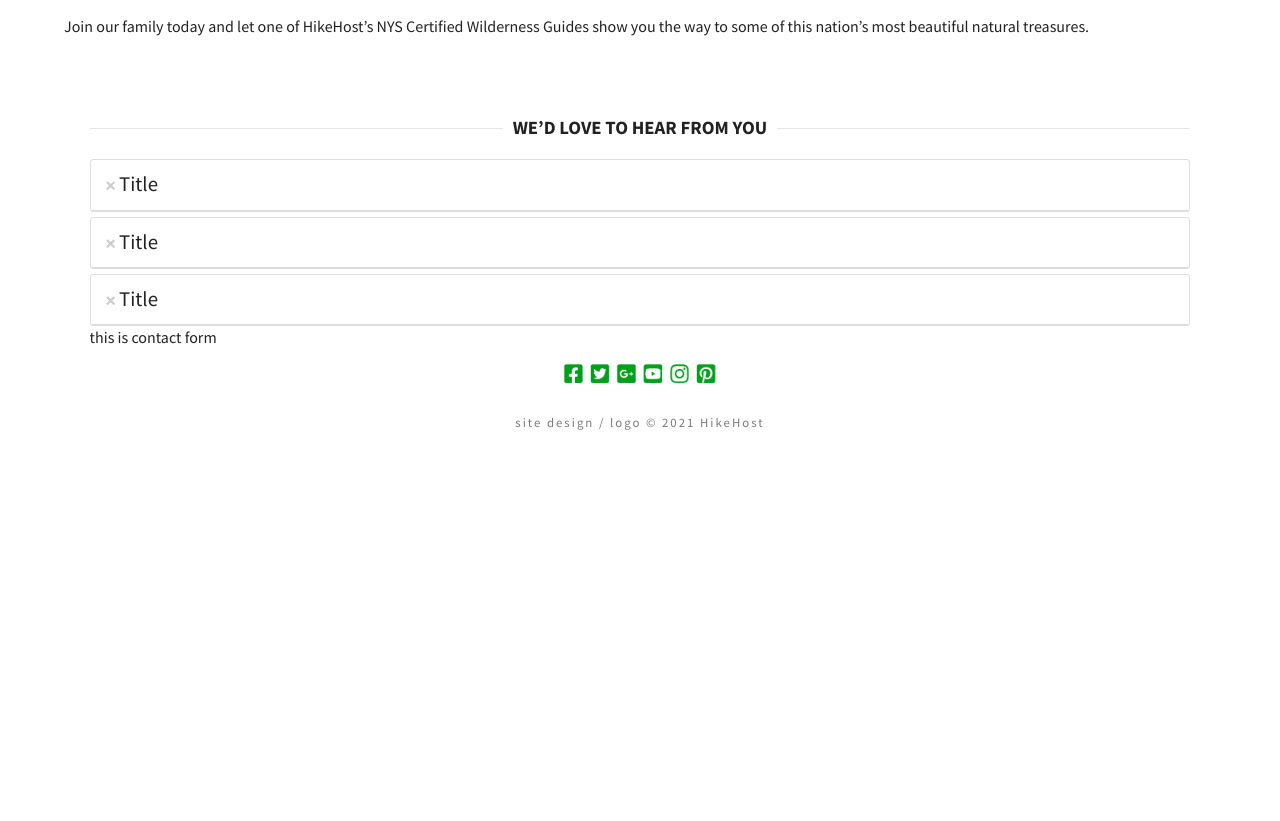
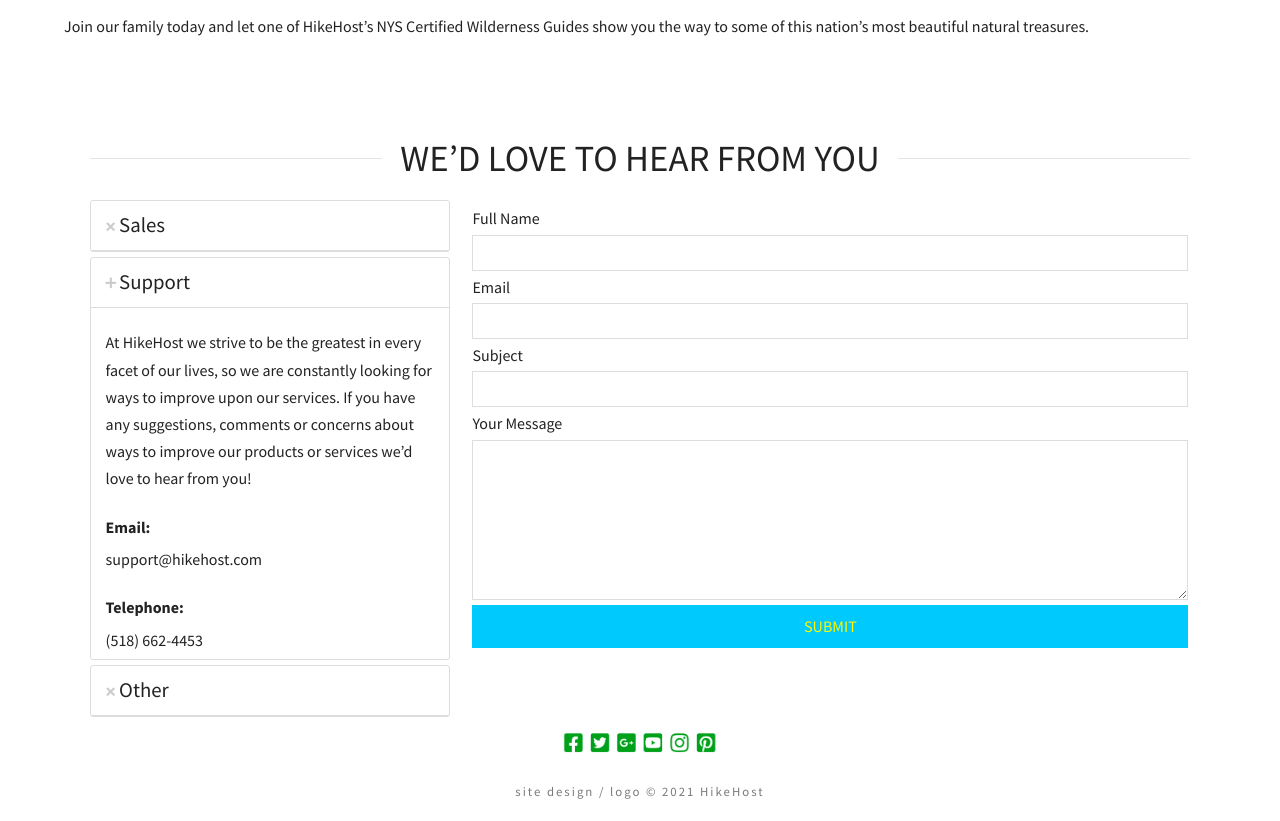
Before and after one commit to Marc-Anderson/HikeHost, a plain HTML site: page contact.html in a window 1280 px wide. Shown: the part 683-1504 px from the top of the page. Before the commit the page ends 1135 px from the top, so only its background shows below. Drawn offline with Linux system fonts and the light colour scheme.

Commit message:
ready for launch

```diff
--- a/about.html
+++ b/contact.html
@@ -45,7 +45,7 @@
 
                 <nav id="site-main-nav" class="site-main-nav">
                     <a href="destinations.html" class="main-nav-item"><span>DESTINATIONS</span></a>
-                    <a href="" class="main-nav-item"><span>CONTACT</span></a>
+                    <a href="contact.html" class="main-nav-item"><span>CONTACT</span></a>
                 </nav>
 
             </div>
@@ -81,8 +81,6 @@
 
                 <div class="contact-container">
 
-                    <div class="info-accordion">
-
                     <div class="accordion--container">
 
                         <div class="accordion--group">
@@ -90,11 +88,39 @@
                             <div class="accordion--heading">
                                 <!-- <span class="accordion--icon">🞭</span> -->
                                 <span class="accordion--icon">🞬</span>
-                                    <span class="accordion--title">Title</span>
+                                <span class="accordion--title">Sales</span>
                             </div>
 
                             <div class="accordion--panel">
-                                    <p>Lorem, ipsum dolor sit amet consectetur adipisicing elit. Animi autem consectetur, accusamus, eligendi numquam fuga at soluta eaque enim ducimus laudantium omnis natus commodi tempora repellat et deleniti quae saepe odit minus voluptates eveniet necessitatibus. Magnam, laborum. Architecto et atque consectetur earum a. Hic culpa, repudiandae odit possimus quam ipsa.</p>
+                                <div class="accordion--panel-contents">
+                                    <p>Not sure which Hike is right for you? Looking for the perfect gift? Give us a call or purchase a custom trip and we’ve got you covered. One of our HikeHost experts will work with you or your loved one to plan the perfect adventure.</p>
+                                    <h4>Email:</h4>
+                                    <span>sales@hikehost.com</span>
+
+                                    <h4>Telephone:</h4>
+                                    <span>(518) 662-4453</span>
+                                </div>
+                            </div>
+
+                        </div>
+
+                        <div class="accordion--group">
+
+                            <div class="accordion--heading">
+                                <!-- <span class="accordion--icon">🞭</span> -->
+                                <span class="accordion--icon accordion--active">🞬</span>
+                                <span class="accordion--title">Support</span>
+                            </div>
+
+                            <div class="accordion--panel accordion--active">
+                                <div class="accordion--panel-contents">
+                                    <p>At HikeHost we strive to be the greatest in every facet of our lives, so we are constantly looking for ways to improve upon our services. If you have any suggestions, comments or concerns about ways to improve our products or services we’d love to hear from you!</p>
+                                    <h4>Email:</h4>
+                                    <span>support@hikehost.com</span>
+
+                                    <h4>Telephone:</h4>
+                                    <span>(518) 662-4453</span>
+                                </div>
                             </div>
 
                         </div>
@@ -104,27 +130,21 @@
                             <div class="accordion--heading">
                                 <!-- <span class="accordion--icon">🞭</span> -->
                                 <span class="accordion--icon">🞬</span>
-                                    <span class="accordion--title">Title</span>
+                                <span class="accordion--title">Other</span>
                             </div>
 
                             <div class="accordion--panel">
-                                    <p>Lorem ipsum dolor sit amet, consectetur adipisicing elit. Alias dolorem architecto nostrum iusto tempora voluptatibus officia quo illo, at debitis a eveniet reiciendis quae quidem dolores porro dicta sed officiis! Incidunt, expedita numquam. Quos, ducimus ut? Corporis, molestias modi, enim id alias fuga fugiat excepturi iusto deleniti repellat nisi dolor sed aliquid nam eligendi? Porro, autem? Commodi voluptatem aut aperiam laborum corrupti eum fuga sapiente, dolores ex odit reprehenderit omnis adipisci quasi dolor, pariatur deleniti saepe rem iste numquam quos alias eveniet magni magnam harum. Dolorum labore placeat quam deleniti minus eos perspiciatis ullam molestias debitis delectus porro, fuga similique amet asperiores incidunt aut, nemo deserunt reiciendis cupiditate consequatur, voluptatum perferendis? Recusandae fugit et culpa, velit iusto a suscipit dolore sint nemo voluptatibus quas sit!</p>
+                                <div class="accordion--panel-contents">
+                                    <p>Do you need a hiking recommendation? Or maybe you have a fantastic idea that we may be able to implement into our products or services? If that sounds like you we’d love to hear from you.</p>
+                                    <h4>Email:</h4>
+                                    <span>info@hikehost.com</span>
+
+                                    <h4>Telephone:</h4>
+                                    <span>(518) 662-4453</span>
+
+                                    <h4>Text Message:</h4>
+                                    <span>(518) 662-4453</span>
                                 </div>
-
-                            </div>
-
-                            <div class="accordion--group">
-
-                                <div class="accordion--heading">
-                                    <!-- <span class="accordion--icon">🞭</span> -->
-                                    <span class="accordion--icon">🞬</span>
-                                    <span class="accordion--title">Title</span>
-                                </div>
-
-                                <div class="accordion--panel">
-                                    <p>Lorem ipsum dolor sit amet consectetur adipisicing elit. Eos, est. Pariatur, doloribus reiciendis aliquam dicta inventore placeat omnis commodi. Nesciunt repudiandae iste iure, consectetur aut, mollitia eveniet nisi quis fuga quidem dignissimos, autem totam voluptatibus?</p>
-                                </div>
-
                             </div>
 
                         </div>
@@ -132,7 +152,17 @@
                     </div>
 
                     <div class="contact-form">
-                        this is contact form
+                        <!-- <div class="contact-form--wrap"> -->
+                            <h4>Full Name</h4>
+                            <input type="text" id="fName" name="fName">
+                            <h4>Email</h4>
+                            <input type="text" id="fEmail" name="fEmail">
+                            <h4>Subject</h4>
+                            <input type="text" id="eSubject" name="eSubject">
+                            <h4>Your Message</h4>
+                            <textarea  id="eMessage" name="eMessage" style="min-height: 160px; width: 100%; box-sizing: border-box; border: 1px solid #dddddd;"></textarea>
+                            <div class="btn btn--block" onclick="window.location.href='mailto:support@hikehost.com?subject=Support%20Request'">SUBMIT</div>
+                        <!-- </div> -->
                     </div>
 
                 </div>
@@ -169,7 +199,7 @@
         })
 
 
-        // Rotate accordion buttons and open accordions
+        // Rotate accordion buttons and open accordion panels
         let accordionGroup = document.getElementsByClassName('accordion--group')
 
         for(i = 0; i < accordionGroup.length; i++) {
--- a/css/main.css
+++ b/css/main.css
@@ -815,8 +815,45 @@ textarea {
         }
 
         .contact-section h3{
+            font-size: 2.3rem;
+            font-weight: 400;
+            margin-bottom: 1rem;
             text-align: center;
         }
+
+
+        .contact-container {
+            grid-template-columns: 1fr 2fr;
+            grid-gap: 1.3rem;
+        }
+
+
+
+
+    /*
+    * Contact Form
+    */
+
+    .contact-form {
+        /* margin: 0 auto; */
+        /* width: 100%; */
+        padding: 2px;
+    }
+
+    /* .contact-form--wrap {} */
+
+    .contact-form h4 {
+        font-weight: 400;
+        margin: 5px 0;
+    }
+
+    .contact-form input {
+        box-sizing: border-box;
+        line-height: 2;
+        width: 100%;
+        border: 1px solid #dddddd;
+    }
+
 
     /*
     * Accordion Styles
@@ -824,21 +861,25 @@ textarea {
 
     /* .accordion--container {} */
 
+    /* main sections of the accordion */
     .accordion--group {
         border: 1px solid #dddddd;
         border-radius: 3px;
         /* box-shadow: 0 1px 1px 0 #aeaeae; */
     }
 
+    /* spacing between each section */
     .accordion--group:not(:first-child) {
         margin-top: 5px;
     }
 
+    /* heading box of each group */
     .accordion--heading {
         border-bottom: 1px solid #dddddd;
         padding: 10px 15px;
     }
 
+    /* X icon in the heading box */
     .accordion--icon {
         color: #cccccc;
         display: inline-block;
@@ -854,22 +895,28 @@ textarea {
         padding-right: 5px;
     }
 
+    /* content section of the accordion group */
     .accordion--panel {
         max-height: 0px;
         overflow: hidden;
         transition-property: max-height;
         transition-duration: 700ms;
         transition-timing-function: cubic-bezier(0.4, 0, 0.2, 1);
-        /* transition-delay: 100ms; */
     }
 
     /* need to adjust max height accordingly */
     .accordion--panel.accordion--active {
-        max-height: 250px;
+        max-height: 500px;
     }
 
-    .accordion--panel p {
-        padding: 10px 15px;
+    /* box inside of the panel which contains all of  */
+    .accordion--panel-contents {
+        padding: 5px 15px;
+        line-height: 1.7;
+    }
+
+    .accordion--panel-contents h4 {
+        margin-bottom: 5px;
     }
 
     /*
--- a/css/mediaqueries.css
+++ b/css/mediaqueries.css
@@ -82,7 +82,9 @@
             width: 86%;
         }
 
-
+        .contact-container {
+            display: grid;
+        }
     }
 
     /* Large devices (laptops/desktops, 992px and up) */
```
Also changed, not shown: adventure.html (+2 -2 lines), destinations.html (+2 -2 lines), index.html (+9 -9 lines). Lines whose indentation alone changed are shown as unchanged.
